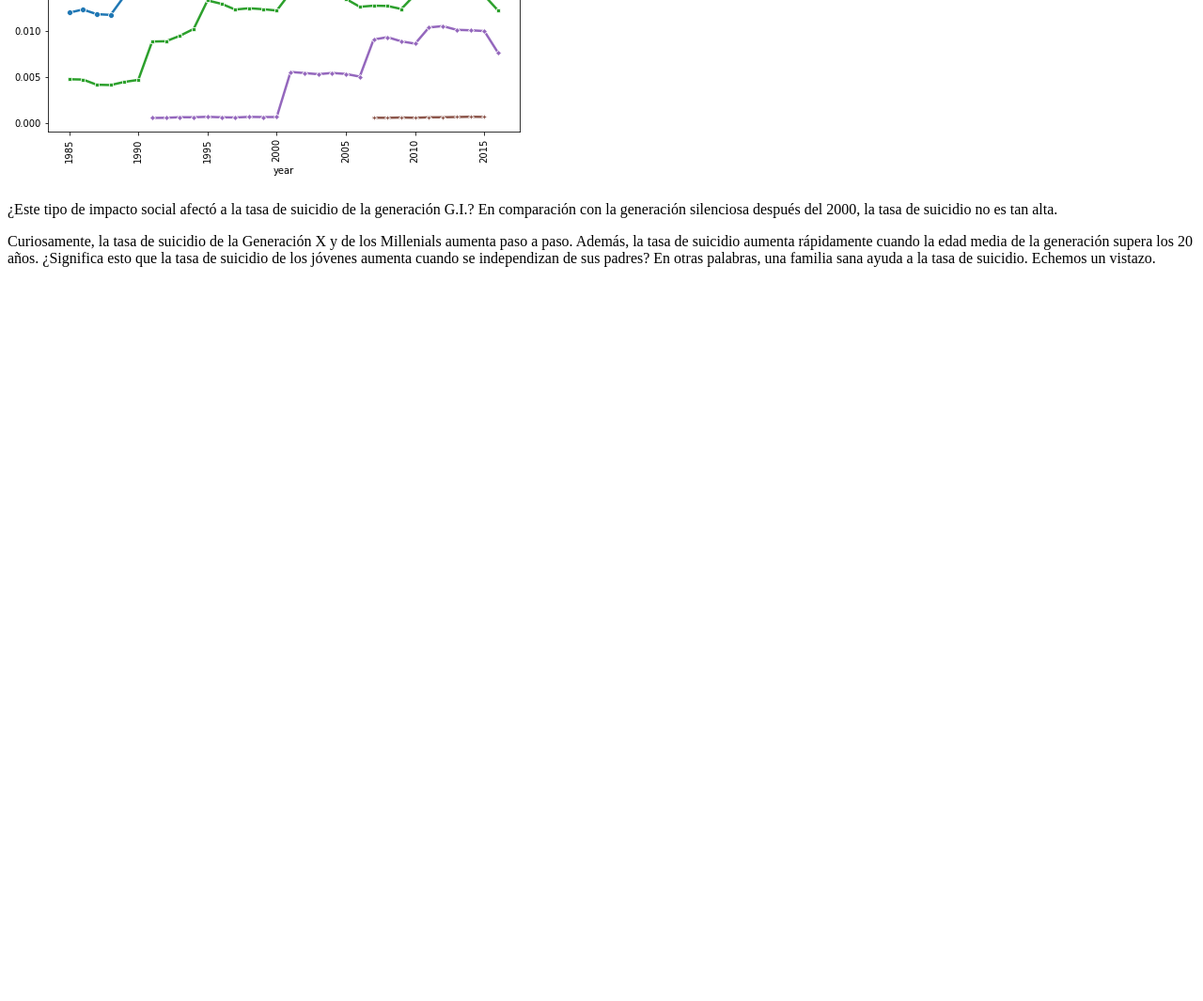
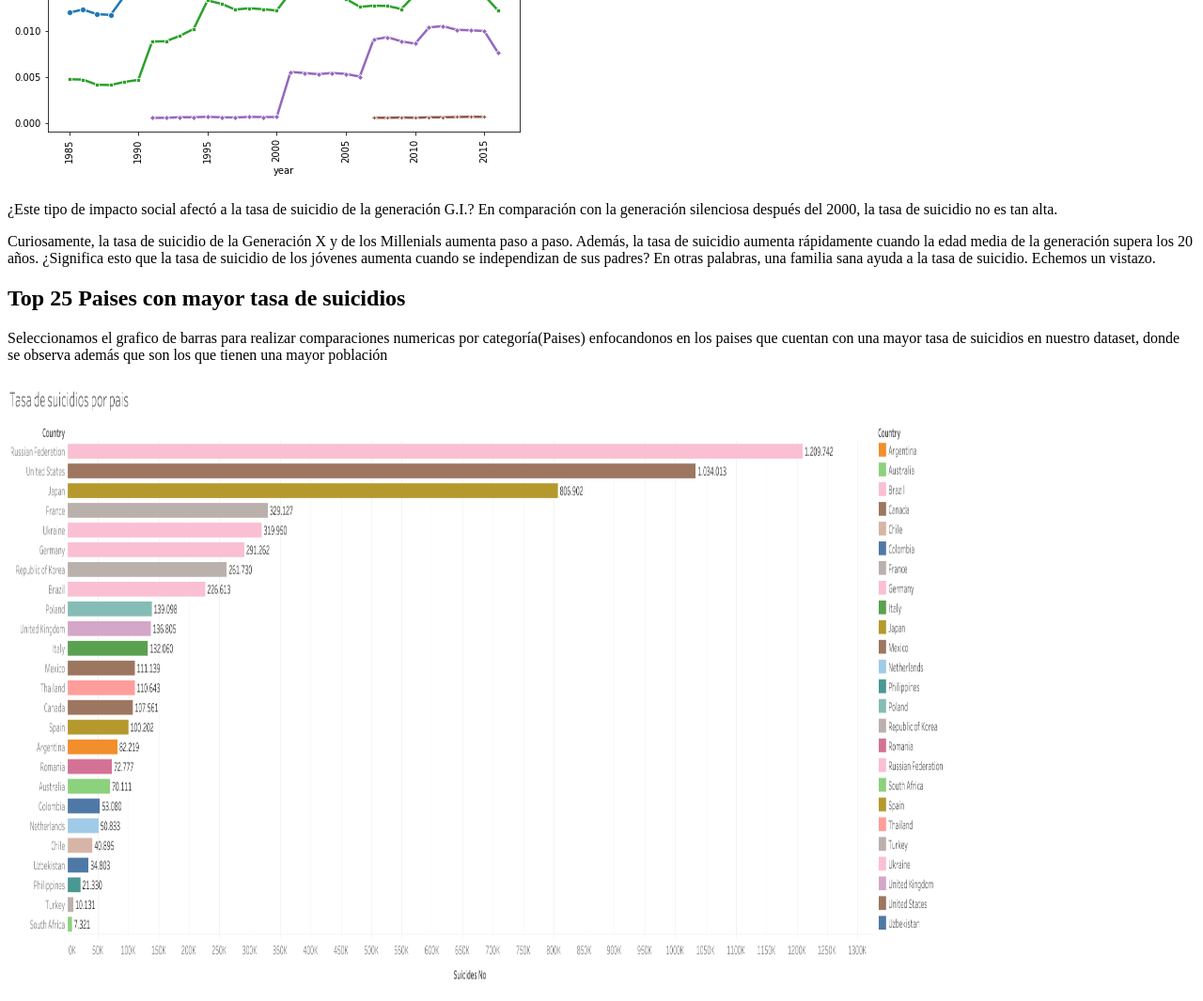
Before and after one commit to jrcastb/js-y5bzny, a website: page index.html in a window 1280 px wide. Shown: the part 2058-3123 px from the top of the page at 94% size. Before the commit the page ends 2358 px from the top, so only its background shows below. Drawn offline with nearby package versions, Linux system fonts and the light colour scheme.

Commit message:
1 binaries uploaded

```diff
--- a/index.html
+++ b/index.html
@@ -62,6 +62,11 @@
         <p>
         Curiosamente, la tasa de suicidio de la Generación X y de los Millenials aumenta paso a paso. Además, la tasa de suicidio aumenta rápidamente cuando la edad media de la generación supera los 20 años. ¿Significa esto que la tasa de suicidio de los jóvenes aumenta cuando se independizan de sus padres? En otras palabras, una familia sana ayuda a la tasa de suicidio. Echemos un vistazo.
         </p>
+
+        <h2>Top 25 Paises con mayor tasa de suicidios</h2>
+        <p>Seleccionamos el grafico de barras para realizar comparaciones numericas por categoría(Paises) enfocandonos en los paises que cuentan con una mayor tasa de suicidios en nuestro dataset, donde se observa además que son los que tienen una mayor población</p>
+        <img src="https://github.com/jrcastb/js-y5bzny/blob/master/img/top25.png?raw=true" width="1000px" height="650px" alt="">
+
     </div>
 
 </body>
```
Also changed, not shown: img/maps-suicide.png (added).
